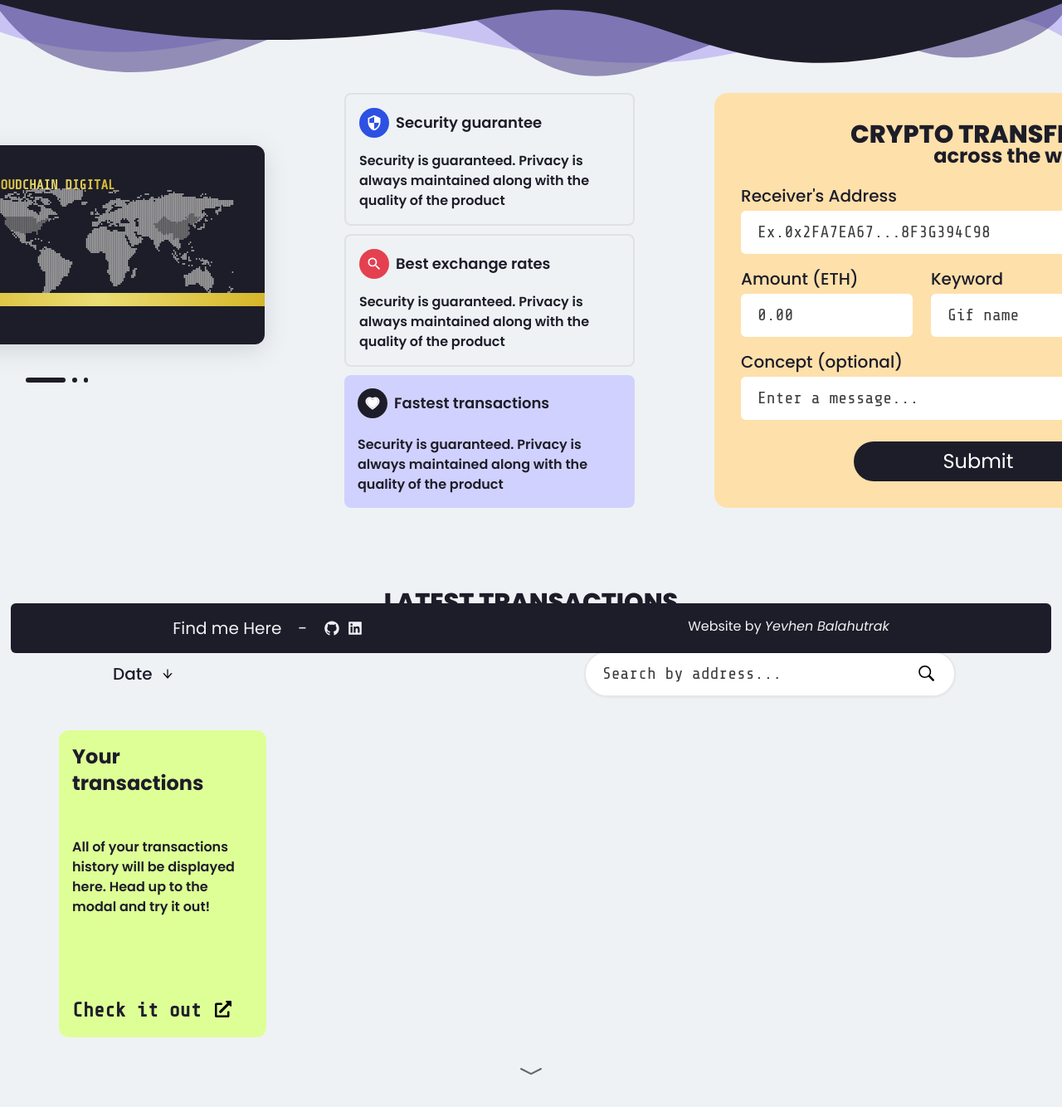
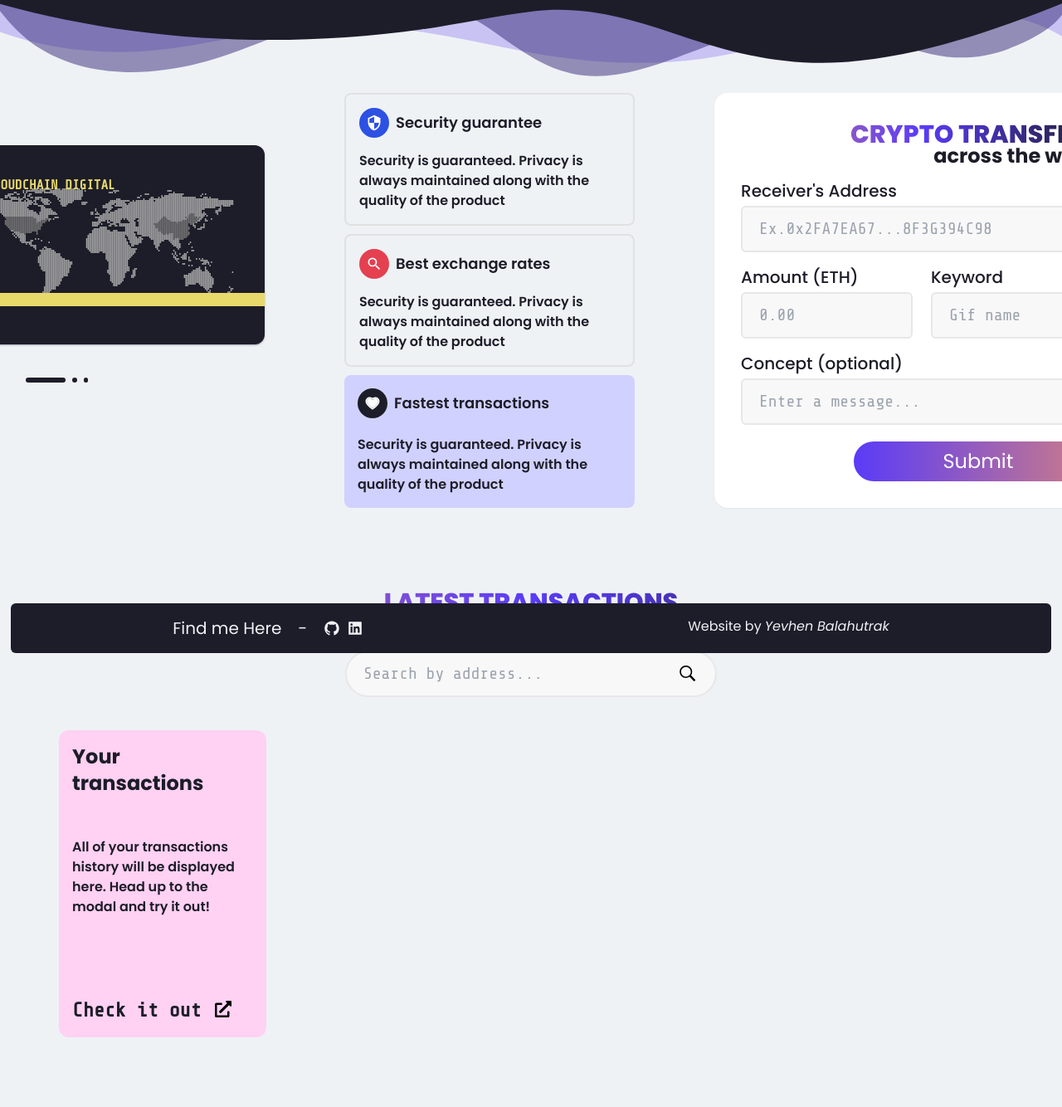
Before and after one commit to Yevhenbk/cloudchain-solidity, a Next.js app in the folder client/: page /wallet in a window 1280 px wide. Shown: the top 1334 px of the page at 83% size. Built offline with nearby package versions, Linux system fonts and the light colour scheme.

Commit message:
several ui issues

```diff
--- a/client/components/molecules/Button.tsx
+++ b/client/components/molecules/Button.tsx
@@ -17,7 +17,7 @@ export function Button({ intent='primary', ...props }: Props) {
         intent === 'secondary',
         '2xl:w-80 w-72 h-16 border-2 rounded-full bg-gradient-to-l justify-center from-[#D17F82] to-[#5A3BF8] hover:bg-gradient-to-l hover:from-[#D17F82] hover:to-[#9B60B8]':
         intent === 'teritary',
-        'w-[300px] h-12 rounded-full bg-dark justify-center hover:bg-gradient-to-l hover:bg-black':
+        'w-[300px] h-12 rounded-full bg-gradient-to-l from-[#D17F82] to-[#5A3BF8] justify-center hover:bg-gradient-to-l hover:from-[#D17F82] hover:to-[#9B60B8]':
         intent === 'quaternary'}
       )}
     {...props} />
--- a/client/components/molecules/Card.tsx
+++ b/client/components/molecules/Card.tsx
@@ -11,10 +11,9 @@ export function Card(props: Props) {
   return (
     <div className='w-[25rem] h-[15rem] bg-dark bg-[url(../../static/public/worldMap.svg)]
     rounded-xl flex flex-col items-center justify-center object-cover z-50
-    bg-no-repeat bg-center shadow-xl shadow-gray-300'>
+    bg-no-repeat bg-center shadow-sm shadow-gray-400'>
       <div className='flex flex-row relative -top-16 -left-20 items-center gap-2'>
-        <IoMdCloudy className='text-4xl text-[rgba(29, 29, 41, 1)] bg-gradient-to-r
-      from-goldShadow via-gold to-goldShadow rounded-full p-1'/>
+        <IoMdCloudy className='text-4xl text-[rgba(29, 29, 41, 1)] bg-[#E8D96B] rounded-full p-1'/>
         <Text id='b-text' isHeader={false} intent='watermark'>Cloudchain digital</Text>
       </div>
       <section className='relative -bottom-12'>
--- a/client/components/molecules/Input.tsx
+++ b/client/components/molecules/Input.tsx
@@ -12,9 +12,9 @@ export function Input({ intent='primary', ...props}: Props) {
     <IsInput
       className={clsx(
         'py-3 px-5 text-dark text-xl font-normal outline-none font-mono',
-        {'w-[100%] rounded-md bg-white border-[#e8e7e7]':
+        {'w-[100%] rounded-md bg-[#f8f8f8] border-2 border-[#e8e7e7]':
         intent === 'primary',
-        'w-[95%] rounded-md bg-white border-[#e8e7e7]':
+        'w-[95%] rounded-md bg-[#f8f8f8] border-2 border-[#e8e7e7]':
         intent === 'secondary',
         'rounded-md w-[26rem] bg-transparent border-none':
         intent === 'teritary'}
--- a/client/components/molecules/Search.tsx
+++ b/client/components/molecules/Search.tsx
@@ -9,8 +9,8 @@ interface Props
 
 export function Search({...props}: Props) {
   return (
-    <div className='flex flex-row justify-between items-center bg-white
-    rounded-full border-[#e8e7e7] border-2 w-[28rem] shadow-sm'>
+    <div className='flex flex-row justify-between items-center bg-[#f8f8f8]
+    rounded-full border-[#e8e7e7] border-2 w-[28rem]'>
       <Input intent='teritary' placeholder='Search by address...' {...props} />
       {props.children}
     </div>
--- a/client/components/molecules/Text.tsx
+++ b/client/components/molecules/Text.tsx
@@ -6,7 +6,7 @@ const textStyles = cva(
   {variants: {
     intent: {
       primary: '2xl:text-9xl md:text-8xl text-5xl font-extrabold text-headerWhite uppercase bg-gradient-to-r from-[#D17F82] via-[#5A3BF8] to-[#1D1D29] opacity-60',
-      primaryLabel: 'text-3xl font-extrabold text-headerWhite uppercase bg-dark',
+      primaryLabel: 'text-3xl font-extrabold bg-gradient-to-r from-[#D17F82] via-[#5A3BF8] to-[#1D1D29] uppercase bg-dark',
       secondary: '2xl:text-5xl md:text-4xl text-2xl text-transparent font-extrabold',
       secondaryLabel: 'text-2xl text-dark font-bold h-4',
       teritary: '2xl:text-4xl text-center font-semibold text-3xl text-dark',
@@ -16,8 +16,8 @@ const textStyles = cva(
       button: '2xl:text-2xl text-xl text-white font-medium pl-6 2xl:w-[210.05px] md:w-[179.05px]',
       buttonLabel: 'text-2xl text-white font-small',
       buttonCentered: '2xl:text-2xl text-xl text-white font-medium 2xl:w-[210.05px] md:w-[179.05px]',
-      card: 'text-md bg-gradient-to-r from-goldShadow via-gold to-goldShadow font-mono font-extrabold uppercase w-[25rem] text-center py-2',
-      watermark: 'text-md bg-gradient-to-r from-goldShadow via-gold to-goldShadow font-mono font-extrabold uppercase',
+      card: 'text-md bg-[#E8D96B] font-mono font-extrabold uppercase w-[25rem] text-center py-2',
+      watermark: 'text-md bg-[#E8D96B] font-mono font-extrabold uppercase',
       address: 'text-xl text-white font-medium text-left',
       balance: 'font-semibold font-mono text-3xl text-dark',
       transaction: 'text-dark font-semibold text-sm m-w-[105.4px] overflow-hidden overflow-x-scroll',
--- a/client/components/organisms/Modal.tsx
+++ b/client/components/organisms/Modal.tsx
@@ -31,8 +31,8 @@ export function Modal() {
   }
 
   return (
-    <form className='w-[500px] h-[500px] bg-[#FEE0AB] border-grey rounded-2xl
-    p-8 flex flex-col justify-between'>
+    <form className='w-[500px] h-[500px] bg-white border-grey rounded-2xl
+    p-8 flex flex-col justify-between shadow-sm'>
       <div className='flex flex-col text-end'>
         <Text id='b-text' isHeader={true} intent='primaryLabel'>Crypto Transfers</Text>
         <div className='relative -top-2'>
--- a/client/components/organisms/Transactions.tsx
+++ b/client/components/organisms/Transactions.tsx
@@ -16,11 +16,11 @@ export function Transactions() {
 
   return (
     <div className='flex flex-col justify-center items-center gap-10'>
-      <div className='flex flex-row justify-between items-center w-[80vw]'>
-        <div className='flex flex-row justify-between w-[90px] px-2 py-1 items-center rounded-md'>
+      <div className='flex flex-row justify-center items-end w-[80vw]'>
+        {/* <div className='flex flex-row justify-between w-[90px] px-2 py-1 items-center rounded-md'>
           <Text isHeader={false} intent='order'>Date</Text>
           <AiOutlineArrowDown />
-        </div>
+        </div> */}
         <Search type='text' onChange={(e: Event & {
           target: HTMLInputElement
         }) => setQuery(e.target.value.toLowerCase())}
@@ -31,8 +31,8 @@ export function Transactions() {
           </span>
         </Search>
       </div>
-      <div id='grid' className='w-[90vw]'>
-        <div className='flex flex-col justify-between w-[250px] h-[370px] rounded-xl bg-[#DEFF96] p-4 gap-3'>
+      <div id='grid' className='w-[90vw] pb-28'>
+        <div className='flex flex-col justify-between w-[250px] h-[370px] rounded-xl bg-[#ffd1f3] p-4 gap-3'>
           <Text isHeader={false} intent='secondaryLabel'>Your transactions</Text>
           <Text isHeader={false} intent='serviceLabel'>All of your transactions history will be displayed here. Head up to the modal
           and try it out!</Text>
@@ -46,9 +46,6 @@ export function Transactions() {
           <Transaction key={i} {...transaction} />
         ))}
       </div>
-      <div className='flex flex-row justify-center'>
-        <BsChevronCompactDown id='anim' className='relative -top-[1rem] text-[2rem] text-[#656565]' />
-      </div>
     </div>
   )
 }
--- a/client/static/styles/globals.css
+++ b/client/static/styles/globals.css
@@ -25,9 +25,9 @@ body {
   background-color: grey;
 }
 
-input::placeholder {
+/* input::placeholder {
   color: rgb(60, 60, 60);
-}
+} */
 
 a {
   color: inherit;
```
